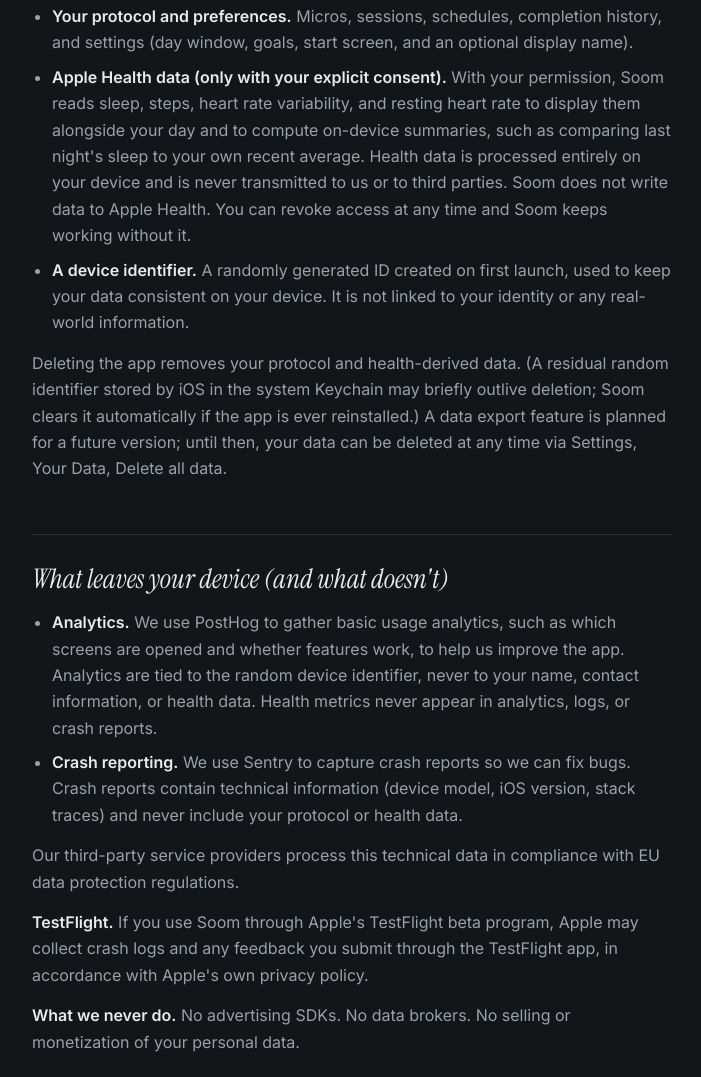
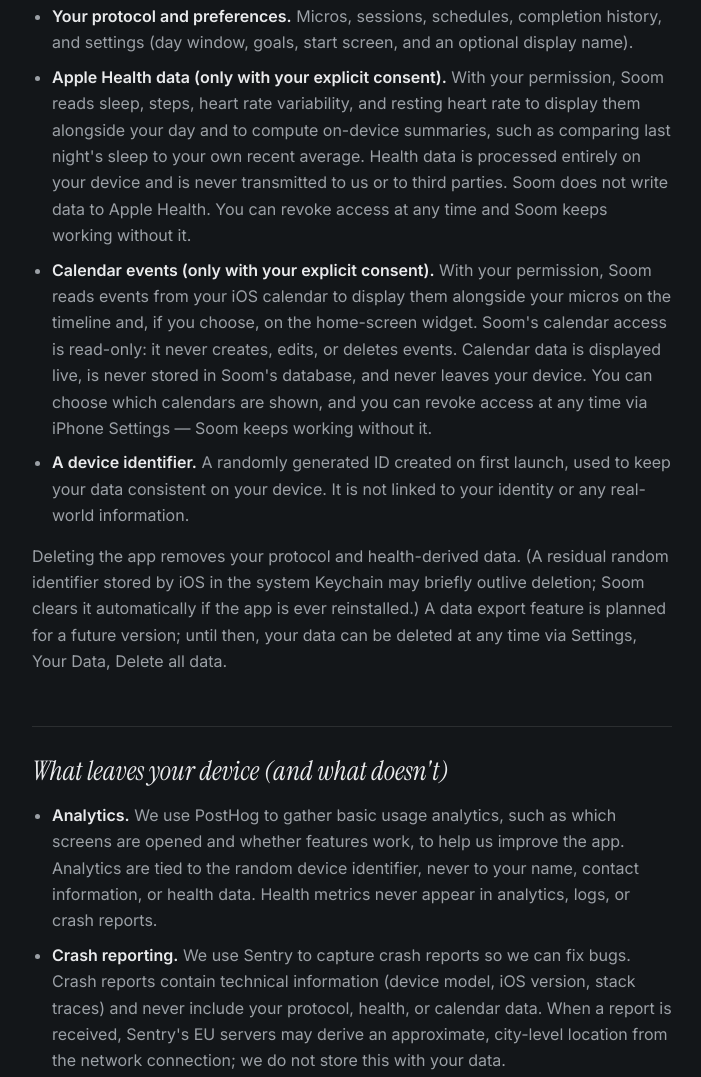
Before and after one commit to Mattt-Lit/soom-legal, a plain HTML site: page index.html in a window 1280 px wide. Shown: the part 783-1860 px from the top of the page, without its empty margins (288-989 px from the left). Drawn offline with Linux system fonts and the light colour scheme.

Commit message:
Update index.html

```diff
--- a/index.html
+++ b/index.html
@@ -95,7 +95,7 @@
   <div class="wordmark">Soom</div>
 
   <h1>Privacy Policy</h1>
-  <p class="updated">Last updated: July 2026</p>
+  <p class="updated">Last updated: August 2026</p>
 
   <p class="lede">Soom is a habit and protocol tracking app for iPhone, developed by Litchi s.r.o., based in Slovakia ("we", "us"). This policy explains what data Soom handles, where it lives, and what leaves your device.</p>
   <p class="lede"><strong>The short version: your protocol and health data stay on your phone.</strong> We do not operate servers that store your personal records.</p>
@@ -107,6 +107,7 @@
   <ul>
     <li><strong>Your protocol and preferences.</strong> Micros, sessions, schedules, completion history, and settings (day window, goals, start screen, and an optional display name).</li>
     <li><strong>Apple Health data (only with your explicit consent).</strong> With your permission, Soom reads sleep, steps, heart rate variability, and resting heart rate to display them alongside your day and to compute on-device summaries, such as comparing last night's sleep to your own recent average. Health data is processed entirely on your device and is never transmitted to us or to third parties. Soom does not write data to Apple Health. You can revoke access at any time and Soom keeps working without it.</li>
+    <li><strong>Calendar events (only with your explicit consent).</strong> With your permission, Soom reads events from your iOS calendar to display them alongside your micros on the timeline and, if you choose, on the home-screen widget. Soom's calendar access is read-only: it never creates, edits, or deletes events. Calendar data is displayed live, is never stored in Soom's database, and never leaves your device. You can choose which calendars are shown, and you can revoke access at any time via iPhone Settings — Soom keeps working without it.</li>
     <li><strong>A device identifier.</strong> A randomly generated ID created on first launch, used to keep your data consistent on your device. It is not linked to your identity or any real-world information.</li>
   </ul>
   <p>Deleting the app removes your protocol and health-derived data. (A residual random identifier stored by iOS in the system Keychain may briefly outlive deletion; Soom clears it automatically if the app is ever reinstalled.) A data export feature is planned for a future version; until then, your data can be deleted at any time via Settings, Your Data, Delete all data.</p>
@@ -114,7 +115,7 @@
   <h2>What leaves your device (and what doesn't)</h2>
   <ul>
     <li><strong>Analytics.</strong> We use PostHog to gather basic usage analytics, such as which screens are opened and whether features work, to help us improve the app. Analytics are tied to the random device identifier, never to your name, contact information, or health data. Health metrics never appear in analytics, logs, or crash reports.</li>
-    <li><strong>Crash reporting.</strong> We use Sentry to capture crash reports so we can fix bugs. Crash reports contain technical information (device model, iOS version, stack traces) and never include your protocol or health data.</li>
+    <li><strong>Crash reporting.</strong> We use Sentry to capture crash reports so we can fix bugs. Crash reports contain technical information (device model, iOS version, stack traces) and never include your protocol, health, or calendar data. When a report is received, Sentry's EU servers may derive an approximate, city-level location from the network connection; we do not store this with your data.</li>
   </ul>
   <p>Our third-party service providers process this technical data in compliance with EU data protection regulations.</p>
   <p><strong>TestFlight.</strong> If you use Soom through Apple's TestFlight beta program, Apple may collect crash logs and any feedback you submit through the TestFlight app, in accordance with Apple's own privacy policy.</p>
```
